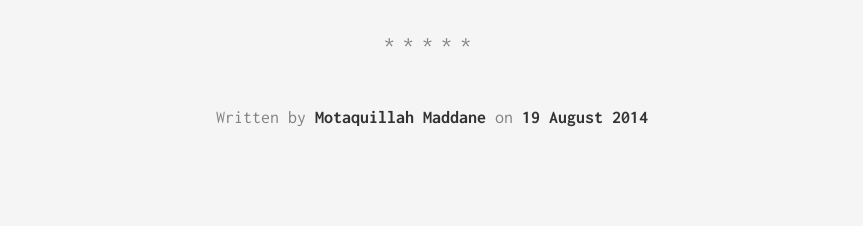
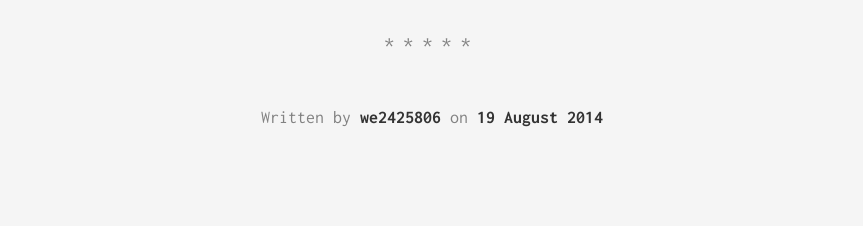
Before and after one commit to we2425806/we2425806.github.io, a Jekyll site: the page built from _posts/2015-09-08-sample-post.markdown, in a window 1280 px wide. Shown: the part 1697-1923 px from the top of the page, without its empty margins (208-1071 px from the left). Built offline with Jekyll 4.4.1, drawn with Linux system fonts in a browser that asks for light colours.

Commit message:
修改配置

```diff
--- a/_config.yml
+++ b/_config.yml
@@ -5,11 +5,11 @@ description: >
   line in _config.yml. It will appear in your document head meta (for
   Google search results) and in your feed.xml site description.
 
-baseurl: "http://we2425806.github.io" # the subpath of your site, e.g. /blog/
-url: "http://we2425806.github.io" # the base hostname & protocol for your site
+baseurl: "https://we2425806.github.io" # the subpath of your site, e.g. /blog/
+url: "https://we2425806.github.io" # the base hostname & protocol for your site
 
 author:
-  fullname: Motaquillah Maddane
+  fullname: we2425806
   googleplus: https://www.google.com/+MotaquillahMaddane
   github: we2425806
   twitter: electrik_frog
```
